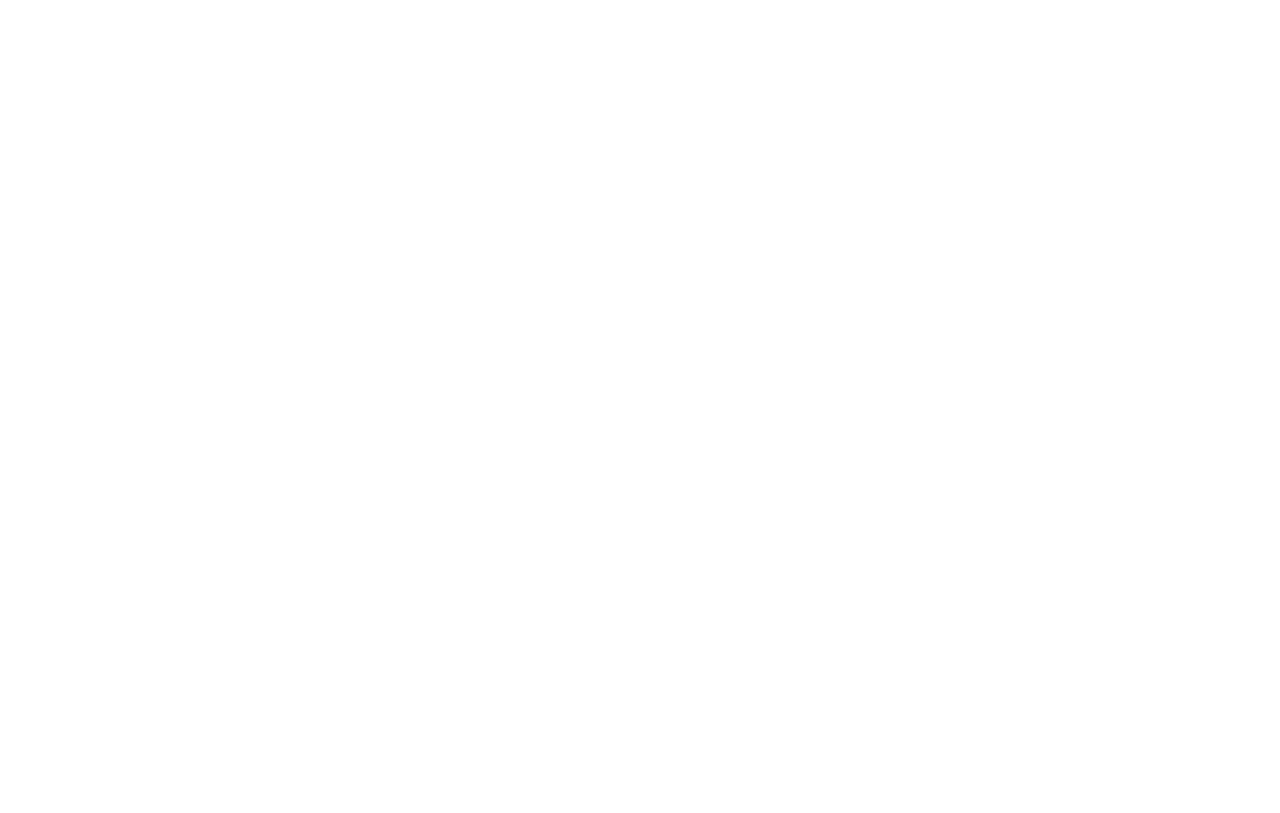
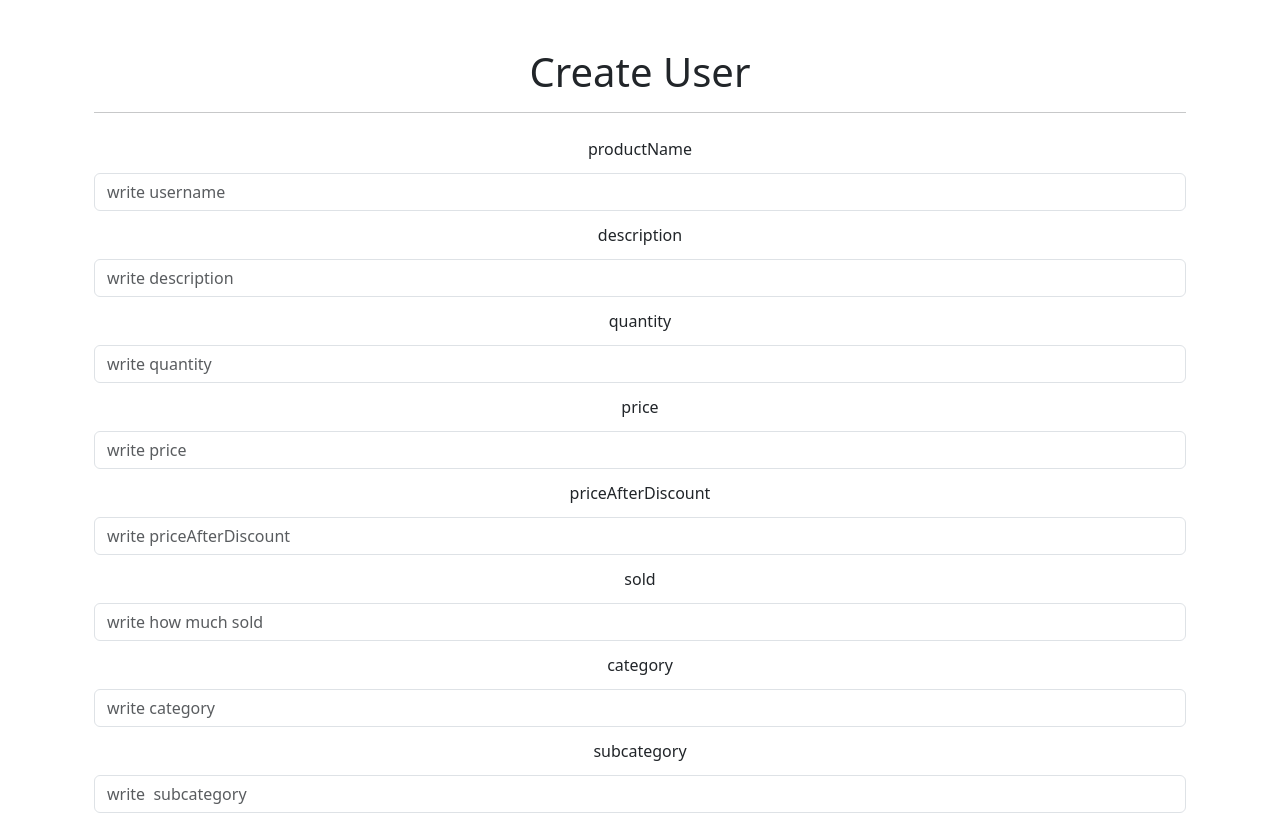
Before and after one commit to MuhamedBilal/JumiaAdmin, a React (Create React App) app: page /addProduct in a window 1280 px wide. Before the commit this address had no page. Shown: the top 813 px of the page. Built offline with nearby package versions, Linux system fonts and the light colour scheme.

Commit message:
Addproduct

```diff
--- a/src/Components/Products/AddProduct/AddProduct.jsx
+++ b/src/Components/Products/AddProduct/AddProduct.jsx
@@ -1,3 +1,4 @@
+
 import React, { useState, useEffect } from "react";
 // import styles from "./userPage.css";
 import { Button } from "react-bootstrap";
@@ -21,35 +22,10 @@ export default function AddProduct() {
     seller: "",
   });
 
-  //   const validationSchema = Yup.object().shape({
-  //     name: Yup.string()
-  //       .min(8, 'Name must be at least 8 characters')
-  //       .required('Name is required'),
-  //     email: Yup.string()
-  //       .email('Invalid email address')
-  //       .required('Email is required'),
-  //     password: Yup.string()
-  //       .matches(
-  //         /^(?=.*[a-z])(?=.*[A-Z])(?=.*\d)(?=.*[@$!%*?&])[A-Za-z\d@$!%*?&]{8,}$/,
-  //         'Password must contain at least one uppercase letter, one lowercase letter, one number, and one special character'
-  //       )
-  //       .required('Password is required'),
-  //       passwordConfirm: Yup.string()
-  //       .oneOf([Yup.ref('password'), null], 'Passwords must match')
-  //       .required('Confirm Password is required'),
-  //   });
-
-
-
-//   admin1@gmail.com
-//   admin@123
-//https://jumia-clone-api-9qqm.onrender.com/api/team2/products
-
-
 
   const handleSubmit = async (values) => {
     try {
-      await axiosInstance.post(`/users`, values);
+      await axiosInstance.post(`/products`, values);
       console.log(values); // log the updated form values
       const User = { ...user, ...values };
       setUser(User);
@@ -77,7 +53,7 @@ export default function AddProduct() {
                   <Formik
                     initialValues={user}
                     onSubmit={handleSubmit}
-                    validationSchema={validationSchema}
+                    // validationSchema={validationSchema}
                     enableReinitialize={true}
                   >
                     {(myformik) => (
@@ -213,3 +189,21 @@ export default function AddProduct() {
     </>
   );
 }
+
+  //   const validationSchema = Yup.object().shape({
+  //     name: Yup.string()
+  //       .min(8, 'Name must be at least 8 characters')
+  //       .required('Name is required'),
+  //     email: Yup.string()
+  //       .email('Invalid email address')
+  //       .required('Email is required'),
+  //     password: Yup.string()
+  //       .matches(
+  //         /^(?=.*[a-z])(?=.*[A-Z])(?=.*\d)(?=.*[@$!%*?&])[A-Za-z\d@$!%*?&]{8,}$/,
+  //         'Password must contain at least one uppercase letter, one lowercase letter, one number, and one special character'
+  //       )
+  //       .required('Password is required'),
+  //       passwordConfirm: Yup.string()
+  //       .oneOf([Yup.ref('password'), null], 'Passwords must match')
+  //       .required('Confirm Password is required'),
+  //   });
--- a/src/Components/router/router.jsx
+++ b/src/Components/router/router.jsx
@@ -6,6 +6,7 @@ import UserPage from "../Users/userPage/userPage";
 import Navigator from "../Navigator/Navigator";
 import Signin from "../signin/signin";
 import CreateUser from "../Users/createUser/createUser";
+import AddProduct from "../Products/AddProduct/AddProduct"
 
 function RouterApp() {
   return (
@@ -16,6 +17,7 @@ function RouterApp() {
         <Route path="/signin" element={<Signin />} />
         <Route path="/" element={<Navigator />} />
         <Route path="/createUser" element={<CreateUser />} />
+        <Route path="/addProduct" element={<AddProduct />} />
       </Routes>
     </Router>
   );
```
